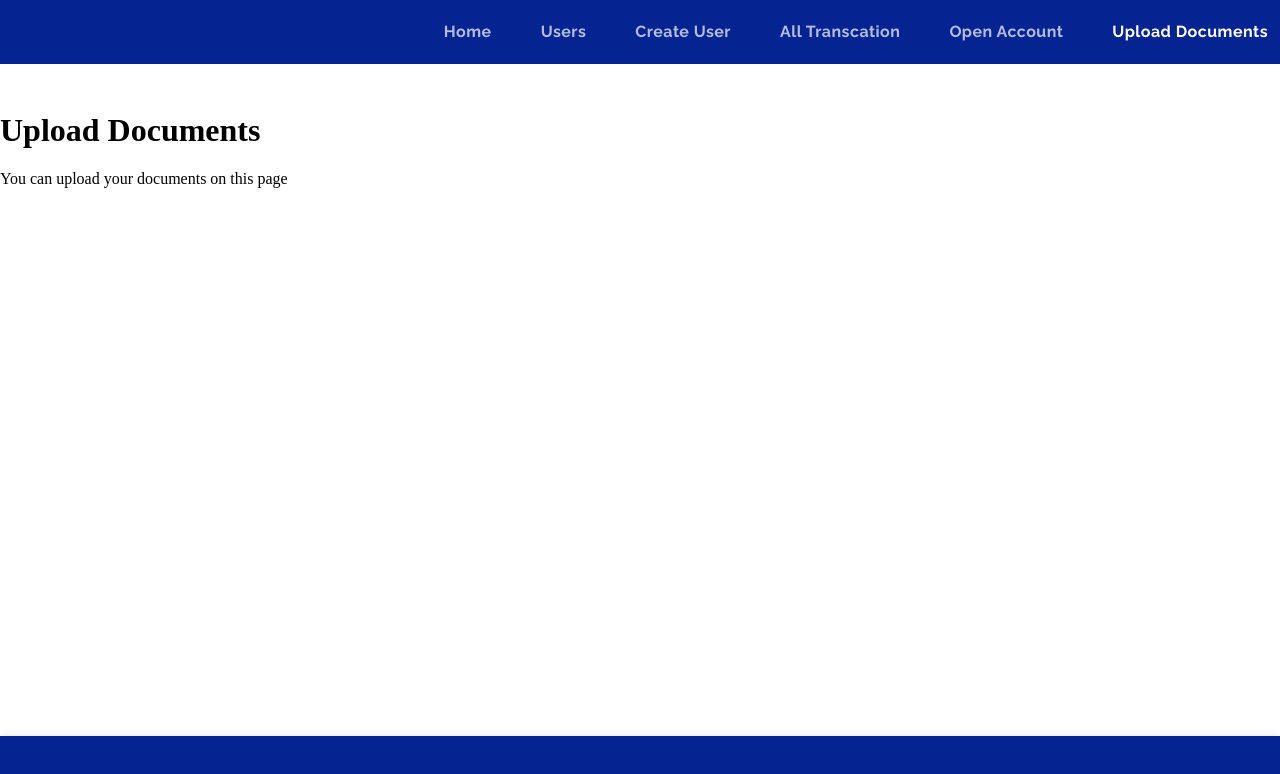
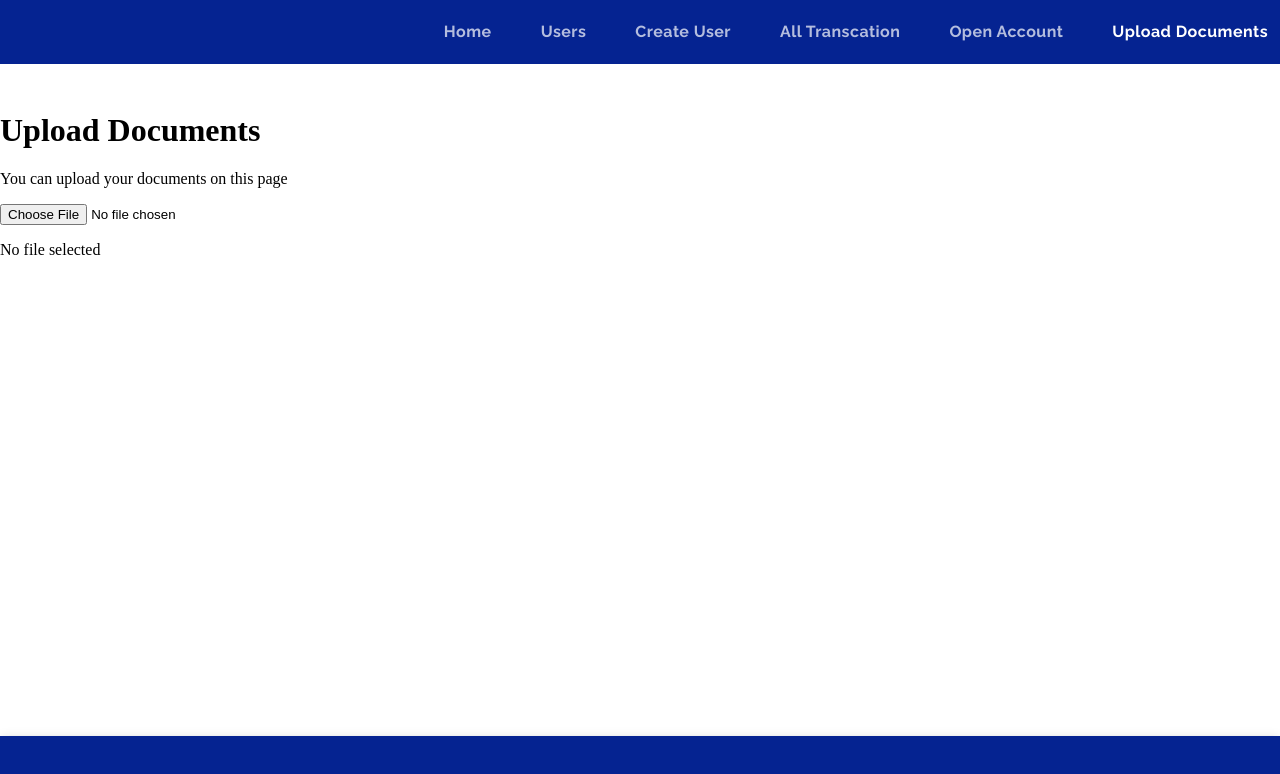
Before and after one commit to ritik2727/BankingSystem, a React (Create React App) app: page /upload in a window 1280 px wide. Shown: the top 774 px of the page. Built offline with nearby package versions, Linux system fonts and the light colour scheme.

Commit message:
Added the upload Document function

```diff
--- a/src/components/UploadDocuments.js
+++ b/src/components/UploadDocuments.js
@@ -1,11 +1,21 @@
-import React from 'react';
+import React, { useState } from 'react';
 
 function UploadDocumnets() {
+
+  const [selectedFile, setSelectedFile] = useState(null);
+  const handleFileChange = (event) => {
+    setSelectedFile(event.target.files[0]);
+  }
+
   return (
     <div>
       <h1>Upload Documents </h1>
-      <p>You can upload your documents on this page</p>
-    </div>
+        <p>You can upload your documents on this page</p>
+          <input type="file" accept=".pdf, .jpg, .jpeg, .png, .txt" onChange={handleFileChange}/>
+            {selectedFile ?  (
+              <p>Selected file: {selectedFile.name}</p>
+            ) : ( <p> No file selected</p>)}
+      </div>
   );
 }
 
```
